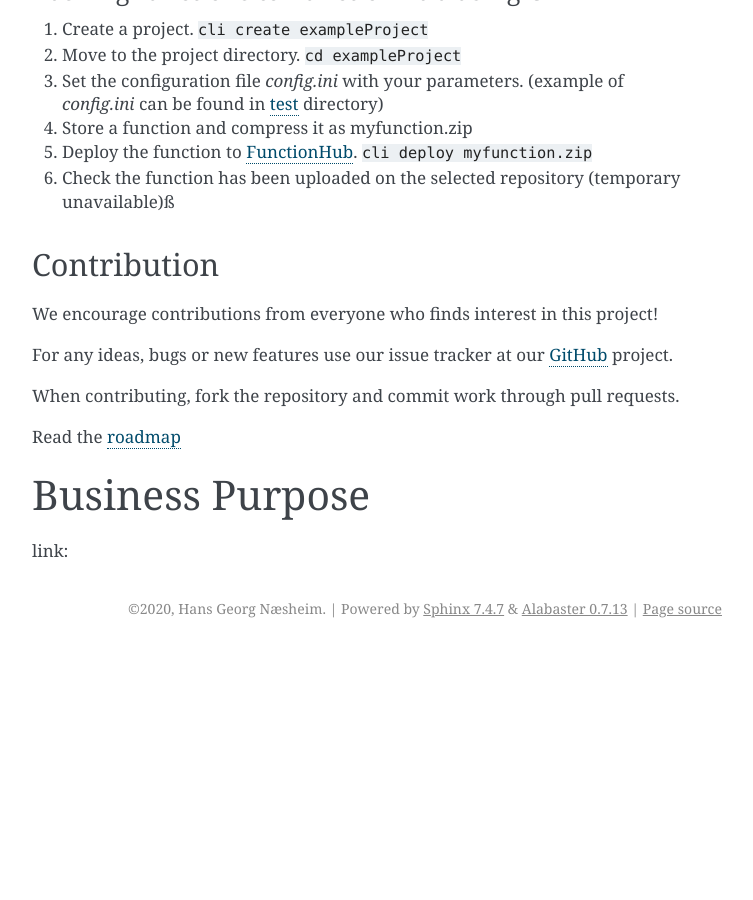
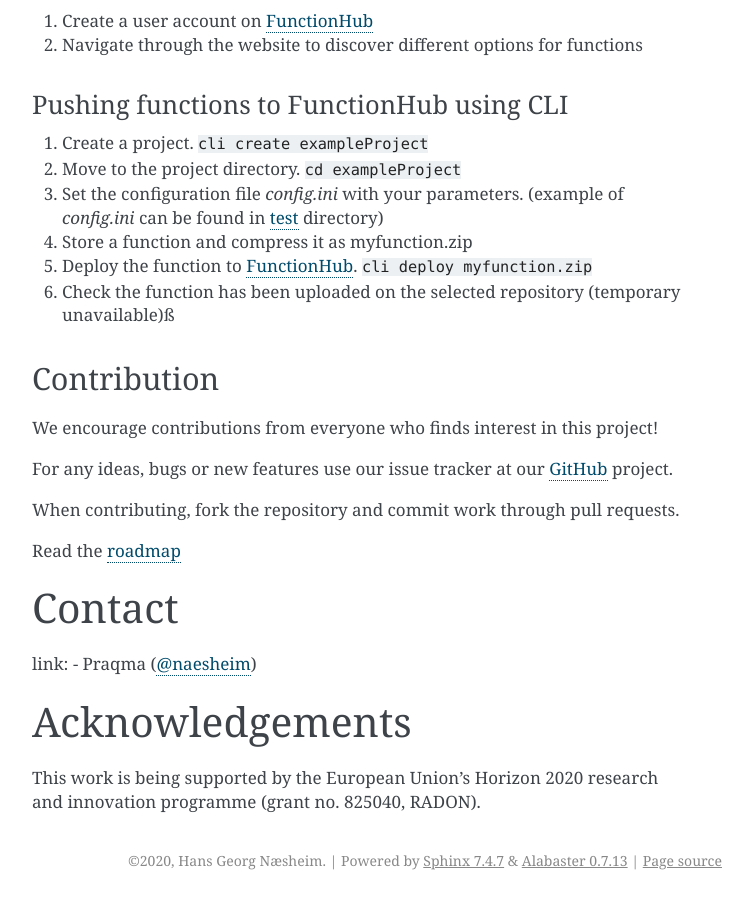
Before and after one commit to radon-h2020/radon-functionhub-client, a Sphinx documentation site: the page built from docs/index.rst, in a window 1280 px wide and 900 px high, scrolled down 1254 px. Shown: the whole window, without its empty margins (388-1141 px from the left). Built offline with Sphinx 7.4.7, drawn with Linux system fonts in a browser that asks for light colours; before the commit the page ends 1902 px from its top, so only the background shows below that; some of the changed text lies outside the part shown.

Commit message:
update docs

```diff
--- /dev/null
+++ b/docs/contents/acknowledgements.rst
@@ -0,0 +1,3 @@
+Acknowledgements
+===========================================
+This work is being supported by the European Union’s Horizon 2020 research and innovation programme (grant no. 825040, RADON).
--- a/docs/contents/business_purpose.rst
+++ b/docs/contents/business_purpose.rst
@@ -1,3 +1,3 @@
 Business Purpose
 ===========================================
-link:
+WIP
--- /dev/null
+++ b/docs/contents/contact.rst
@@ -0,0 +1,6 @@
+Contact
+===========================================
+link:
+- Praqma (`@naesheim`_)
+
+.. _@naesheim: https://github.com/naesheim
--- a/docs/contents/installation.rst
+++ b/docs/contents/technical.rst
@@ -1,3 +1,3 @@
-Installation
+Technical details
 ===========================================
-link:
+WIP
--- a/docs/index.rst
+++ b/docs/index.rst
@@ -14,13 +14,15 @@
 .. include:: contents/introduction.rst
 
 
-.. include:: contents/installation.rst
+.. include:: contents/business_purpose.rst
 
+.. include:: contents/technical.rst
 
 .. include:: contents/quickstart.rst
 
 
 .. include:: contents/contribution.rst
 
+.. include:: contents/contact.rst
 
-.. include:: contents/business_purpose.rst
+.. include:: contents/acknowledgements.rst
```
Also changed, not shown: 2 other files.
